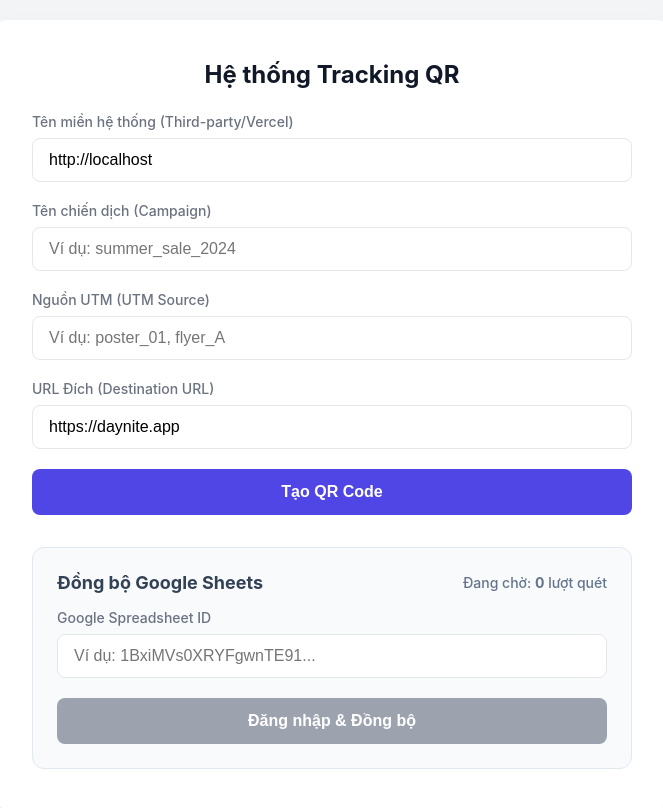
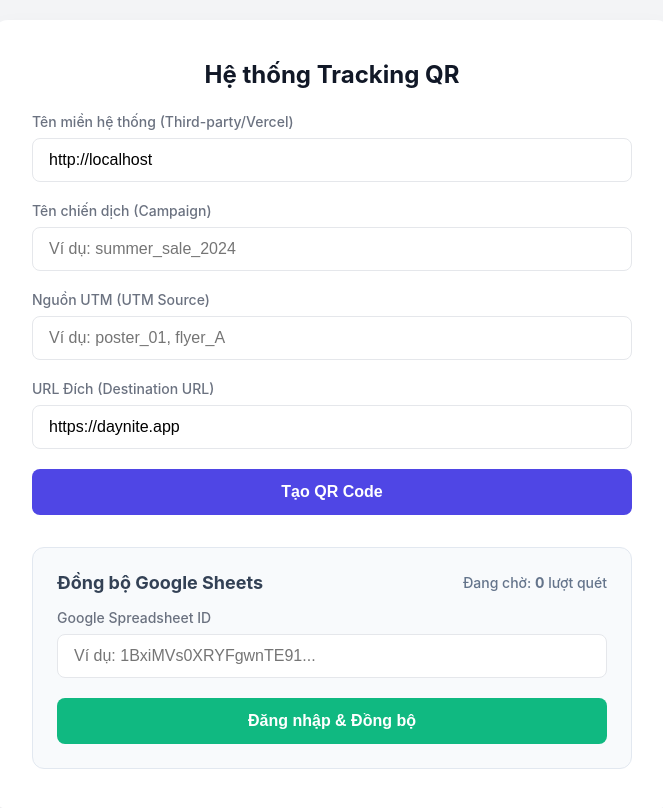
Before and after one commit to kittie1515/qrtracking, a React (Vite) app: page / in a window 1280 px wide. Shown: the top 808 px of the page, without its empty margins (308-971 px from the left). Built offline with nearby package versions, Linux system fonts and the light colour scheme; no server answers; the database is empty.

Commit message:
Make sync button always clickable

```diff
--- a/src/pages/Dashboard.jsx
+++ b/src/pages/Dashboard.jsx
@@ -163,7 +163,7 @@ export default function Dashboard() {
         <button
           className="btn btn-secondary"
           onClick={() => loginAndSync()}
-          disabled={syncing || unsyncedCount === 0}
+          disabled={syncing}
         >
           {syncing ? 'Đang đồng bộ...' : 'Đăng nhập & Đồng bộ'}
         </button>
```
